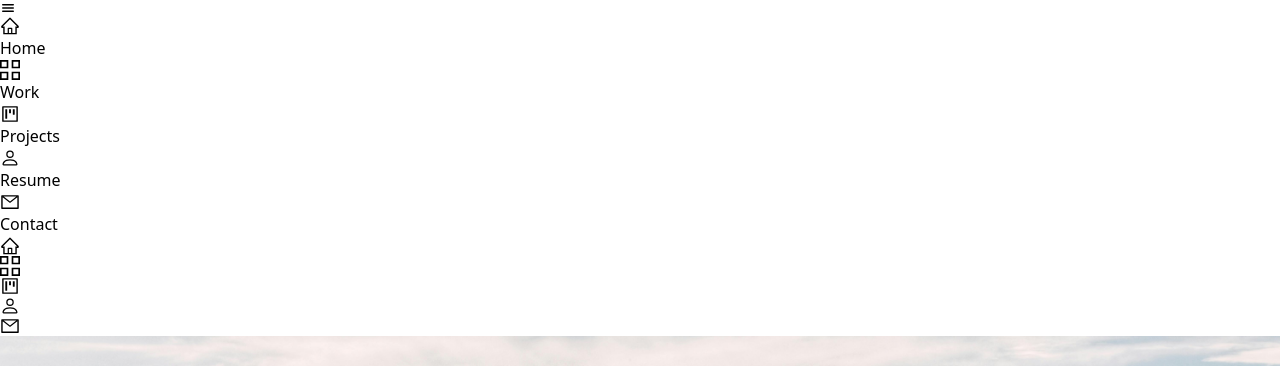
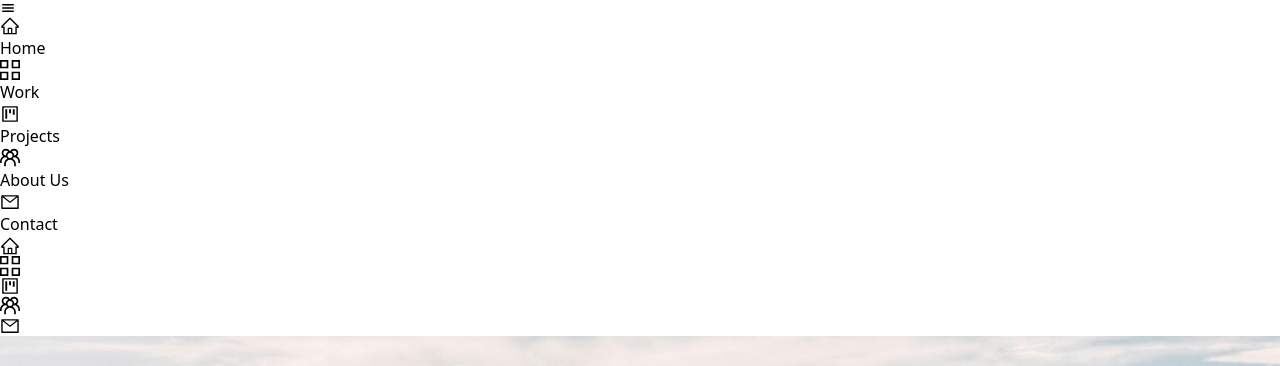
Before and after one commit to sashajhost/portfolio_using_vite_react_tailwind, a React (Vite) app: page / in a window 1280 px wide. Both pictures are taken after a click on the icon 8 px from the left and 8 px from the top of the page. Shown: the top 366 px of the page. Built offline with nearby package versions, Linux system fonts and the light colour scheme.

Commit message:
change icon in navbar

```diff
--- a/src/Components/Sidenav.jsx
+++ b/src/Components/Sidenav.jsx
@@ -3,8 +3,8 @@ import { IoMenu } from "react-icons/io5";
 import { AiOutlineHome } from "react-icons/ai";
 import { GrProjects } from "react-icons/gr";
 import { AiOutlineProject } from "react-icons/ai";
-import { BsPerson } from "react-icons/bs";
 import { AiOutlineMail } from "react-icons/ai";
+import { GrGroup } from "react-icons/gr";
 
 const Sidenav = () => {
   const [isOpen, setIsOpen] = useState(false); // Use a more descriptive name
@@ -46,8 +46,8 @@ const Sidenav = () => {
             href="#resume"
             className="sidenav-item w-[75%] flex justify-center items-center rounded-full shadow-lg bg-gray-100 shadow-gray-400 m-2 p-4 cursor-pointer hover:scale-110 ease-in duration-200"
           >
-            <BsPerson size={20} />
-            <span className="pl-4">Resume</span>
+            <GrGroup size={20} />
+            <span className="pl-4">About Us</span>
           </a>
 
           <a
@@ -78,7 +78,7 @@ const Sidenav = () => {
           </a>
 
           <a href='#resume'  className='p-4 m-2 duration-300 ease-in bg-gray-100 rounded-full shadow-lg cursor-pointer shadow-gray-400 hover:scale-110 '>
-            <BsPerson size={20} />
+            <GrGroup size={20} />
           </a>
 
           <a href='#Conact'  className='p-4 m-2 duration-300 ease-in bg-gray-100 rounded-full shadow-lg cursor-pointer shadow-gray-400 hover:scale-110 '>
```
